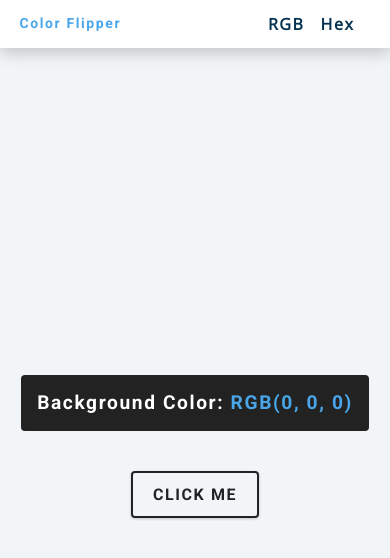
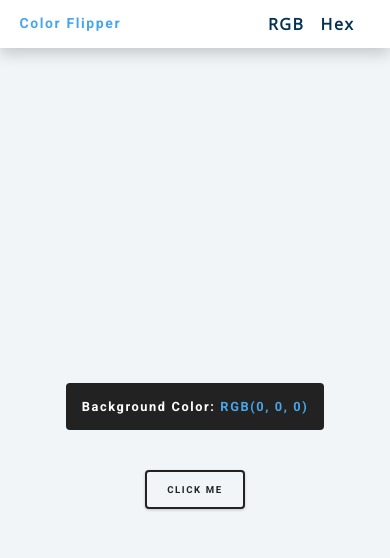
Before and after one commit to vanya-vb/color-flipper, a plain HTML site: page index.html in a window 390 px wide. Drawn offline with nearby package versions, Linux system fonts and the light colour scheme.

Commit message:
responsive fix

```diff
--- a/styles.css
+++ b/styles.css
@@ -184,22 +184,27 @@ main {
 }
 
 
-@media(max-width: 750px) {
+@media(max-width: 900px) {
     h2 {
         font-size: 2rem;
     }
 }
 
-@media(max-width: 527px) {
+@media(max-width: 690px) {
     h2 {
-        font-size: 1.5rem;
+        font-size: 1rem;
     }
 }
 
-@media(max-width: 415px) {
+@media(max-width: 410px) {
     h2 {
-        font-size: 1.2rem;
+        font-size: 0.8rem;
     }
+
+      .btn-hero {
+        font-size: 0.6rem;
+    }
+
 }
 
 @media(max-width: 348px) {
```
